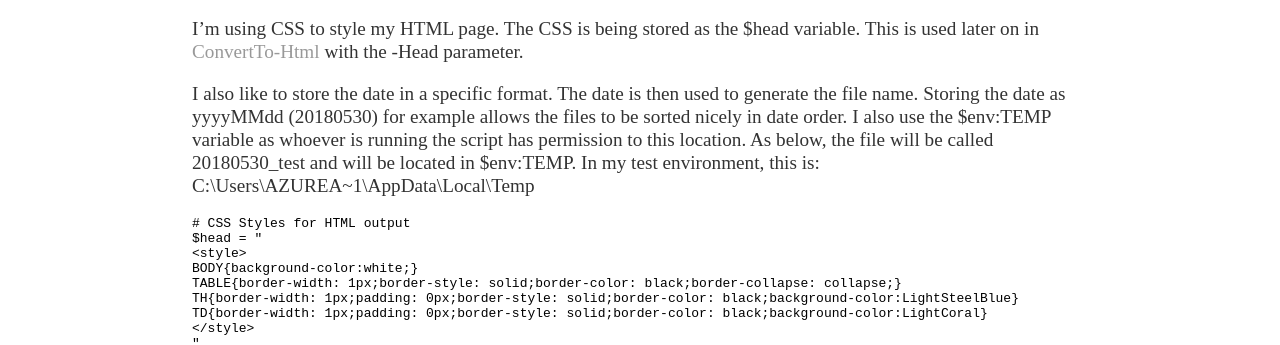
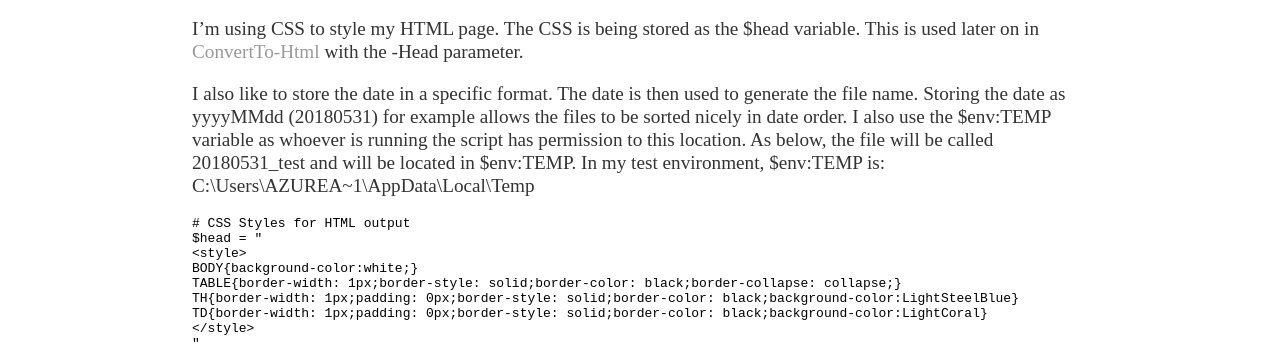
Before and after one commit to timhaintz/timhaintz.github.io, a Jekyll site: the page built from _posts/2018-05-31-Generating-a-HTML-report-of-your-servers.md, in a window 1280 px wide and 900 px high, scrolled down 1490 px. Shown: the part 177-522 px from the top of the window. Built offline with Jekyll 4.4.1, drawn with Linux system fonts in a browser that asks for light colours; some of the changed text lies outside the part shown.

Commit message:
Update 2018-05-31-Generating-a-HTML-report-of-your-servers.md

````diff
--- a/_posts/2018-05-31-Generating-a-HTML-report-of-your-servers.md
+++ b/_posts/2018-05-31-Generating-a-HTML-report-of-your-servers.md
@@ -90,9 +90,9 @@ Breaking out each of the parts below, I will explain what the script is doing.
 I'm using CSS to style my HTML page. The CSS is being stored as the $head variable. This is used later on in [ConvertTo-Html](https://docs.microsoft.com/en-us/powershell/module/microsoft.powershell.utility/convertto-html?view=powershell-6) with the -Head parameter.
 
 I also like to store the date in a specific format. The date is then used to generate the file name.
-Storing the date as yyyyMMdd (20180530) for example allows the files to be sorted nicely in date order.
+Storing the date as yyyyMMdd (20180531) for example allows the files to be sorted nicely in date order.
 I also use the $env:TEMP variable as whoever is running the script has permission to this location.
-As below, the file will be called 20180530_test and will be located in $env:TEMP. In my test environment, this is: C:\Users\AZUREA~1\AppData\Local\Temp
+As below, the file will be called 20180531_test and will be located in $env:TEMP. In my test environment, $env:TEMP is: C:\Users\AZUREA~1\AppData\Local\Temp
 
 ```PowerShell
 # CSS Styles for HTML output
````
Also changed, not shown: other parts of _posts/2018-05-31-Generating-a-HTML-report-of-your-servers.md (+2 -0 lines).
